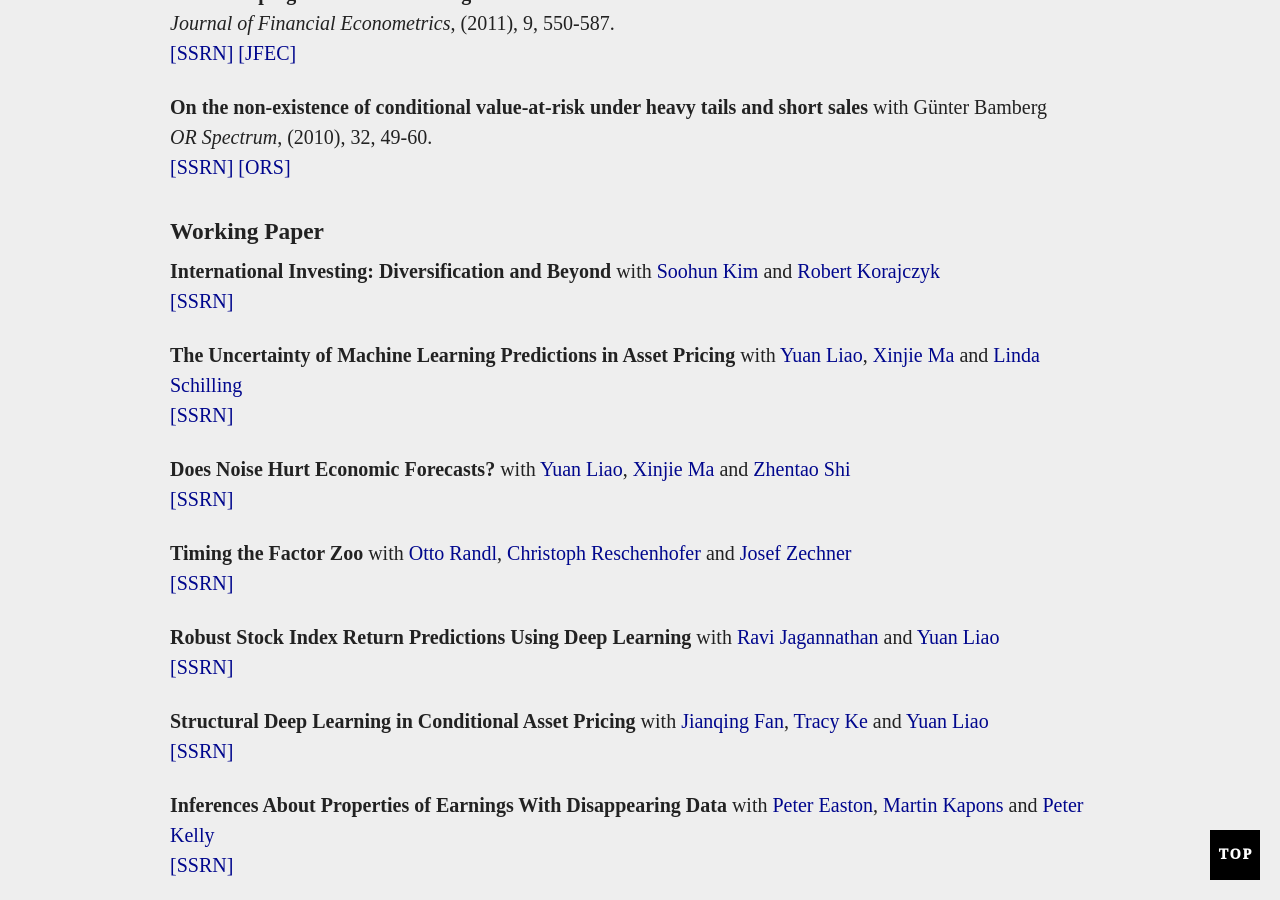
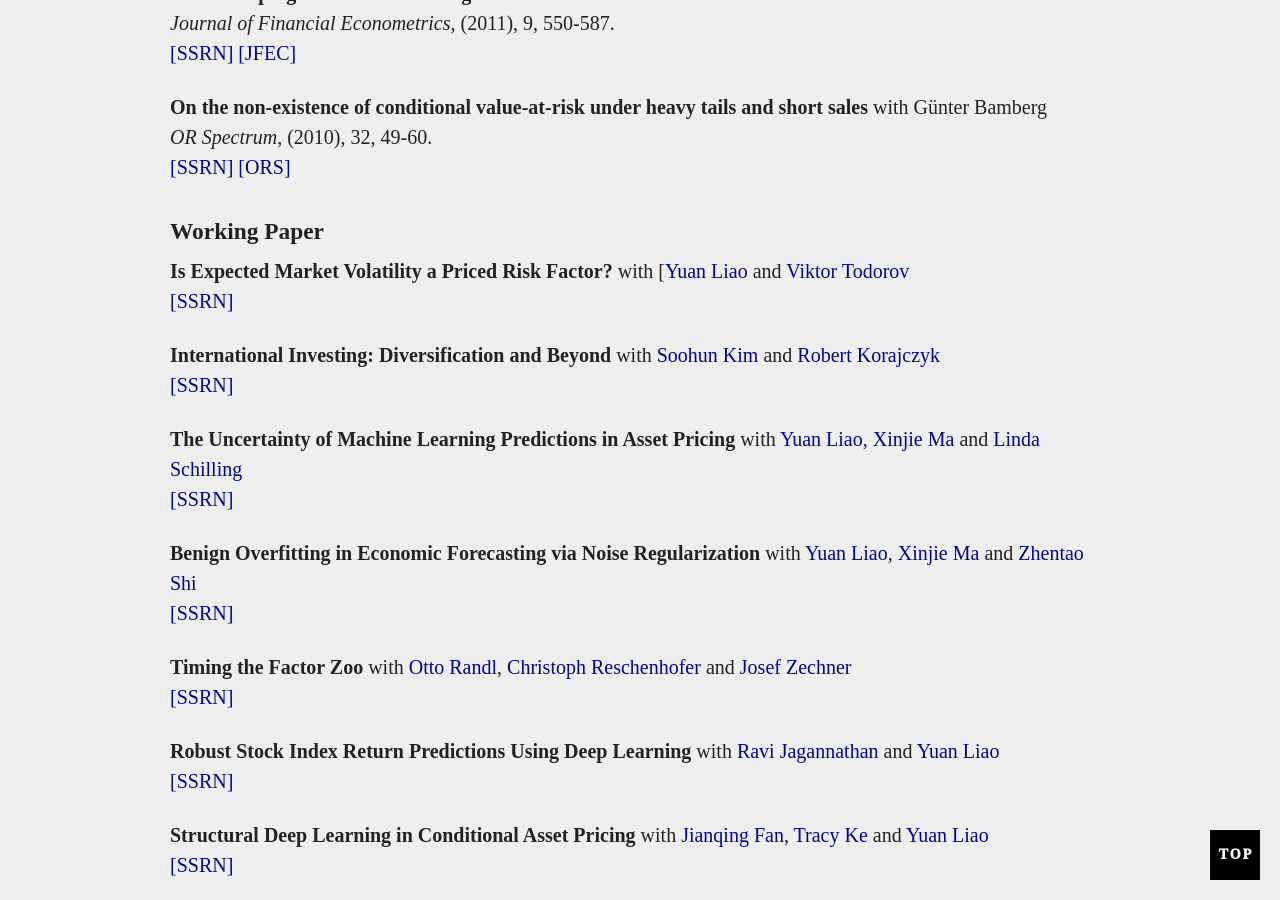
Before and after one commit to aneuhierl/aneuhierl.github.io, a Jekyll site: the page built from research.md, in a window 1280 px wide and 900 px high, scrolled down 1514 px. Built offline with Jekyll 4.4.1, drawn with Linux system fonts in a browser that asks for light colours; comment, search, counter and statistics services are not loaded.

Commit message:
Update research.md

```diff
--- a/research.md
+++ b/research.md
@@ -141,13 +141,16 @@ _OR Spectrum_, (2010), 32, 49-60.
 
 
 ### <a id="wp"></a>Working Paper ###
+**Is Expected Market Volatility a Priced Risk Factor?**  with [[Yuan Liao](https://pliaoxp.github.io/){:target="_blank"} and [Viktor Todorov](https://sites.google.com/view/viktor-todorov){:target="_blank"}
+[[SSRN]](https://papers.ssrn.com/sol3/papers.cfm?abstract_id=6939978){:target="_blank"}
+
 **International Investing: Diversification and Beyond**  with [Soohun Kim](https://soohunkimi.github.io/myWebpage/) and [Robert Korajczyk](https://www.kellogg.northwestern.edu/faculty/directory/korajczyk_robert.aspx){:target="_blank"}
 [[SSRN]](https://papers.ssrn.com/sol3/papers.cfm?abstract_id=5767162){:target="_blank"}
 
 **The Uncertainty of Machine Learning Predictions in Asset Pricing**  with [Yuan Liao](https://pliaoxp.github.io/){:target="_blank"}, [Xinjie Ma](https://xinjiema.super.site){:target="_blank"} and [Linda Schilling](https://sites.google.com/view/lindamarleneschilling/home){:target="_blank"}
 [[SSRN]](https://papers.ssrn.com/sol3/papers.cfm?abstract_id=5160731){:target="_blank"}
 
-**Does Noise Hurt Economic Forecasts?**  with [Yuan Liao](https://pliaoxp.github.io/){:target="_blank"}, [Xinjie Ma](https://xinjiema.super.site){:target="_blank"} and [Zhentao Shi](http://zhentaoshi.github.io){:target="_blank"}
+**Benign Overfitting in Economic Forecasting via Noise Regularization**  with [Yuan Liao](https://pliaoxp.github.io/){:target="_blank"}, [Xinjie Ma](https://xinjiema.super.site){:target="_blank"} and [Zhentao Shi](http://zhentaoshi.github.io){:target="_blank"}
 [[SSRN]](https://papers.ssrn.com/sol3/papers.cfm?abstract_id=4659309){:target="_blank"}
 
 **Timing the Factor Zoo**  with [Otto Randl](https://sites.google.com/site/ottorandl/){:target="_blank"}, [Christoph Reschenhofer](https://www.christophreschenhofer.com/home){:target="_blank"} and [Josef Zechner](https://www.vgsf.ac.at/faculty/vgsf-faculty/josef-zechner/){:target="_blank"}
```
